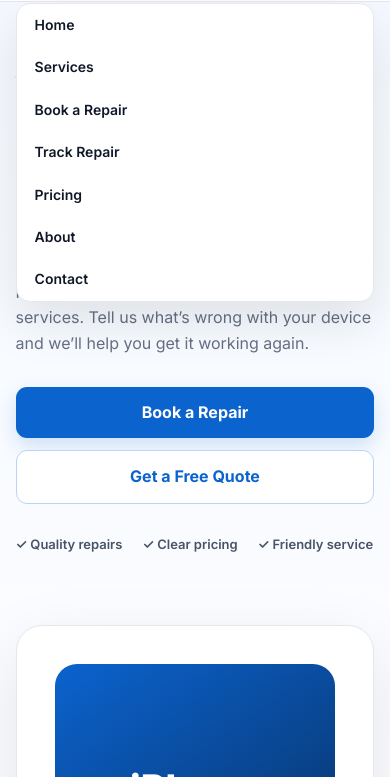
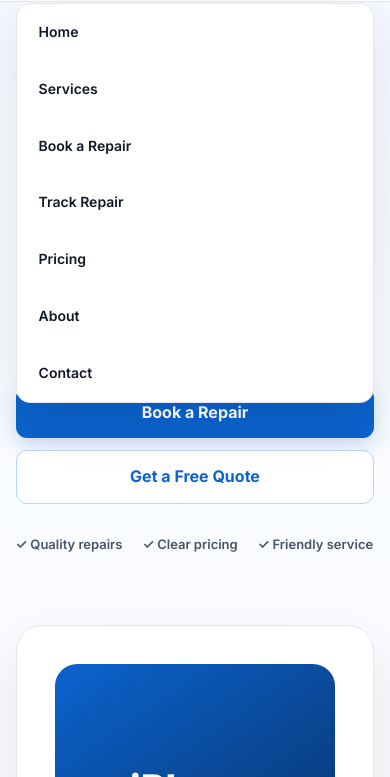
Before and after one commit to engmmt90/zz-iphone-repairs-site, a website: page index.html in a window 390 px wide. Both pictures are taken after a click on the button "Open menu". Shown: the part 67-844 px from the top of the page. Drawn offline with Linux system fonts and the light colour scheme; files whose address does not match are found by name.

Commit message:
Update style.css

```diff
--- a/style.css
+++ b/style.css
@@ -182,3 +182,10 @@
     line-height:1.05;
   }
 }
+@media (max-width:900px){
+  .nav nav.open a{
+    padding:10px 4px;
+    margin:0;
+    line-height:1.2;
+  }
+}
```
